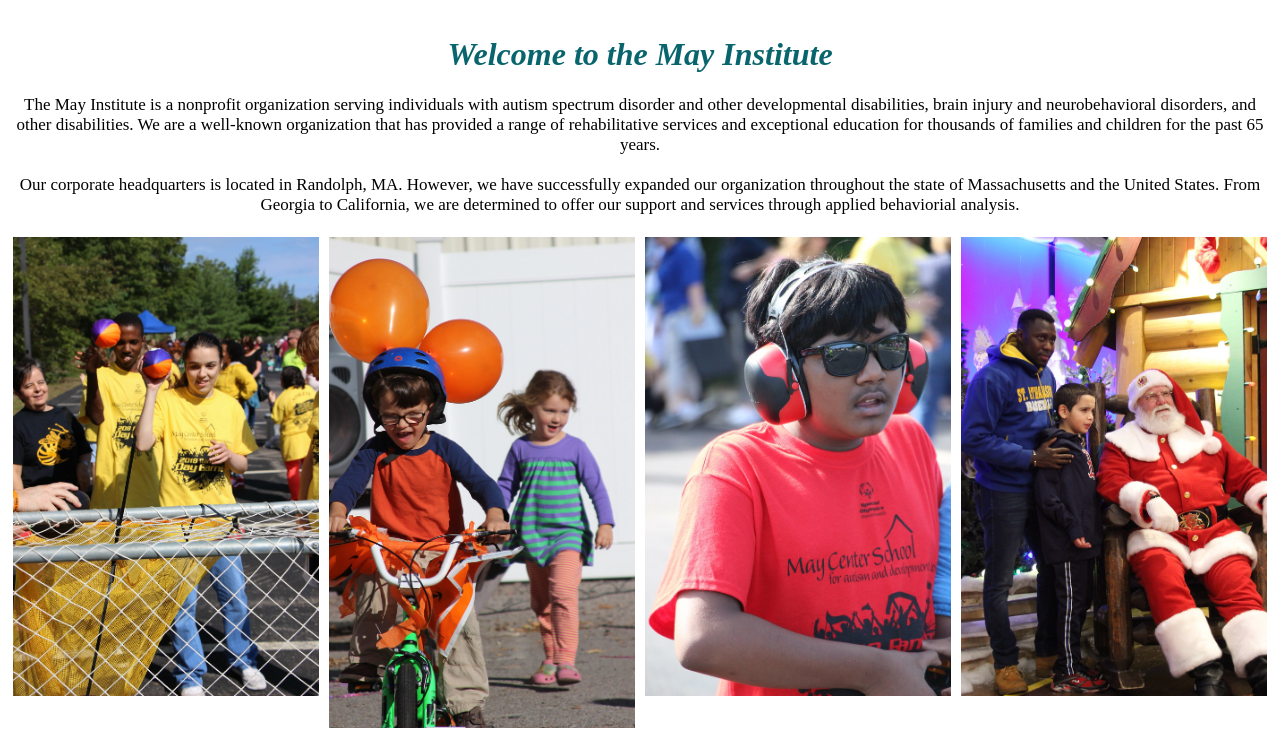
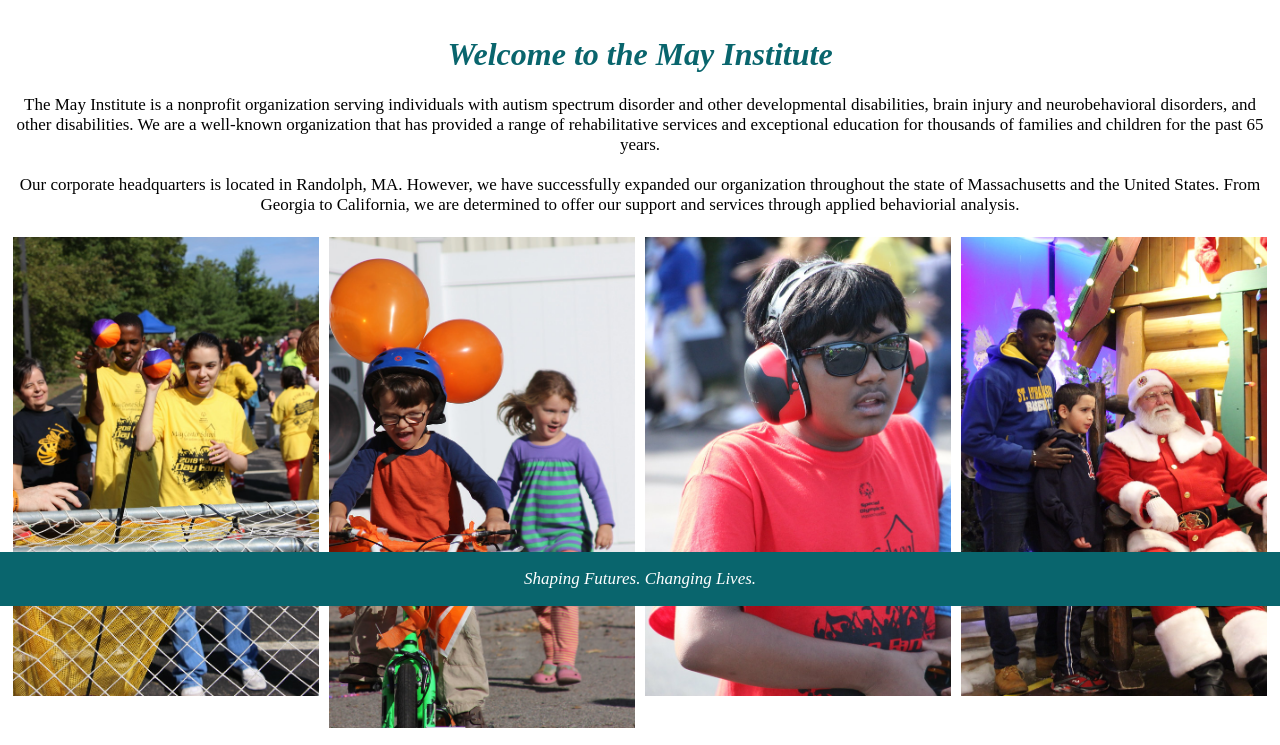
Before and after one commit to mnguywn/HW2, a plain HTML site: page index.html in a window 1280 px wide. Shown: the part 194-939 px from the top of the page. Drawn offline with Linux system fonts and the light colour scheme.

Commit message:
Add files via upload

```diff
--- a/index.html
+++ b/index.html
@@ -50,5 +50,8 @@
               <img src="pic3.jpeg" alt="Mountains" style="width:100%">
             </div>
           </div>
+          <div class="footer">
+            <p><em>Shaping Futures. Changing Lives.</em></p>
+        </div>
     </body>
 </html>
--- a/style.css
+++ b/style.css
@@ -18,8 +18,6 @@ h4 {
     background-color: #09656D;
     overflow: hidden;
   }
-
-  /* Style the links inside the navigation bar */
   .topnav a {
     float: left;
     color: #f2f2f2;
@@ -28,15 +26,20 @@ h4 {
     text-decoration: none;
     font-size: 17px;
   }
-
-  /* Change the color of links on hover */
   .topnav a:hover {
     background-color: #063c41;
     color: white;
   }
-
-  /* Add a color to the active/current link */
   .topnav a.active {
     background-color: #0d98a5;
     color: white;
   }
+  .footer {
+    position: fixed;
+    left: 0;
+    bottom: 0;
+    width: 100%;
+    background-color: #09656D;
+    color: white;
+    text-align: center;
+  }
```
Also changed, not shown: contact.html (+3 -0 lines), services.html (+3 -0 lines).
